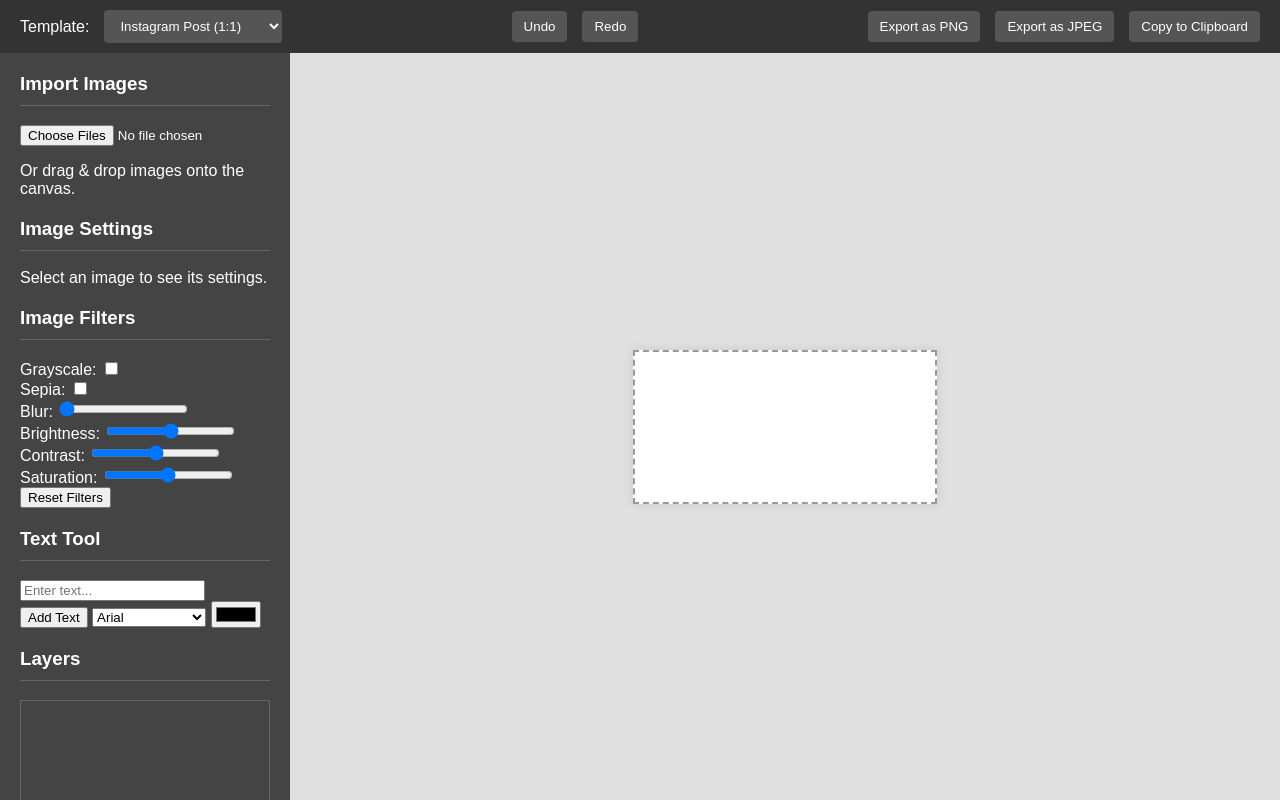
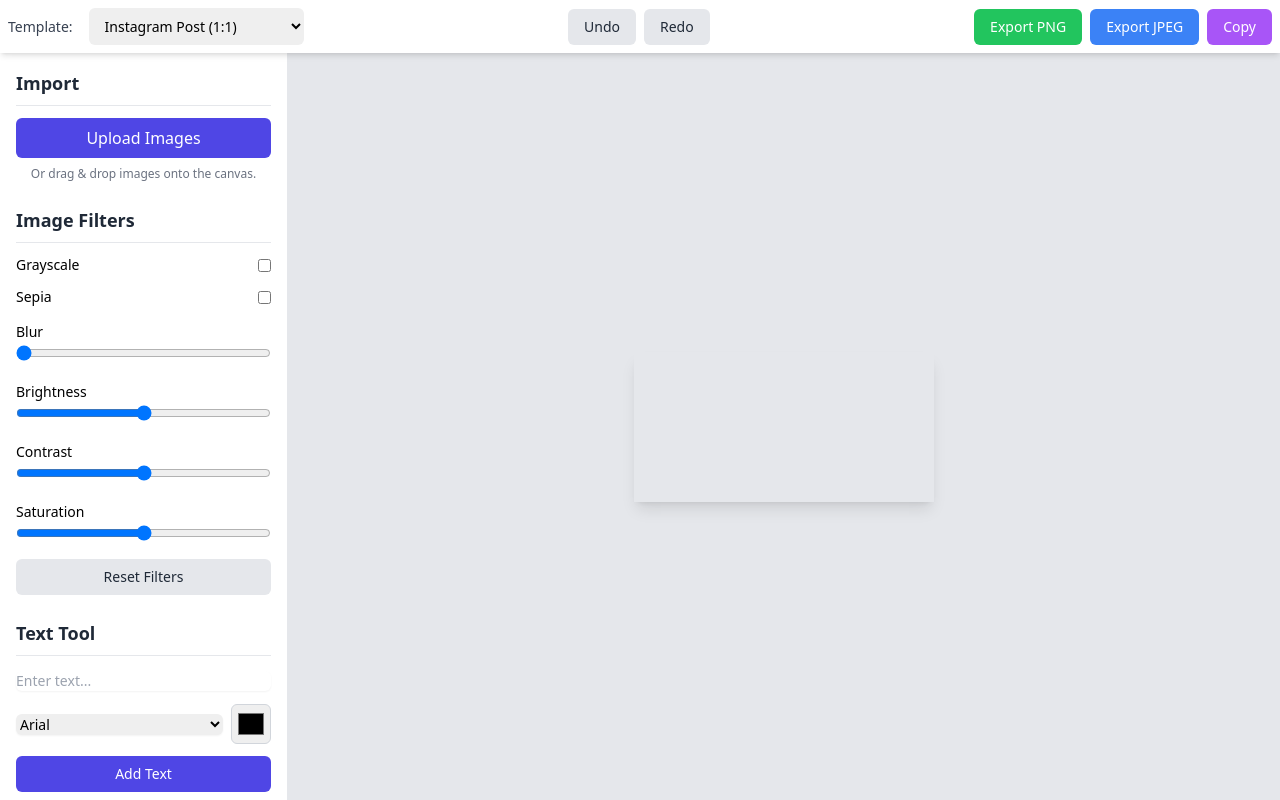
Before and after one commit to jeerovan/jeerovan.github.io, a plain HTML site: page collage-maker/index.html in a window 1280 px wide. Drawn offline with nearby package versions, Linux system fonts and the light colour scheme; a script that the page names is missing.

Commit message:
changes to collage-maker. Added tailwindcss

```diff
--- a/collage-maker/index.html
+++ b/collage-maker/index.html
@@ -4,88 +4,92 @@
     <meta charset="UTF-8">
     <meta name="viewport" content="width=device-width, initial-scale=1.0">
     <title>Image Collage Maker</title>
-    <link rel="stylesheet" href="style.css">
+    <script src="https://cdn.tailwindcss.com"></script>
 </head>
-<body>
-    <div class="app-container">
-        <div class="toolbar">
-            <div class="toolbar-section">
-                <label for="template-select">Template:</label>
-                <select id="template-select">
+<body class="bg-gray-100 font-sans">
+    <div class="flex flex-col h-screen">
+        <!-- Toolbar -->
+        <div class="bg-white shadow-md p-2 flex justify-between items-center z-10">
+            <div class="flex items-center space-x-4">
+                <label for="template-select" class="text-sm font-medium text-gray-700">Template:</label>
+                <select id="template-select" class="block w-full pl-3 pr-10 py-2 text-base border-gray-300 focus:outline-none focus:ring-indigo-500 focus:border-indigo-500 sm:text-sm rounded-md">
                     <option value="1:1">Instagram Post (1:1)</option>
                     <option value="9:16">YouTube Shorts (9:16)</option>
                     <option value="1:1">Square (1:1)</option>
                     <option value="3:4">Portrait (3:4)</option>
                     <option value="custom">Custom</option>
                 </select>
-                <div id="custom-size-inputs" style="display: none;">
-                    <input type="number" id="custom-width" placeholder="Width">
-                    <span>x</span>
-                    <input type="number" id="custom-height" placeholder="Height">
-                    <button id="apply-custom-size">Apply</button>
+                <div id="custom-size-inputs" class="hidden items-center space-x-2">
+                    <input type="number" id="custom-width" placeholder="Width" class="w-20 border-gray-300 rounded-md shadow-sm text-sm">
+                    <span class="text-gray-500">x</span>
+                    <input type="number" id="custom-height" placeholder="Height" class="w-20 border-gray-300 rounded-md shadow-sm text-sm">
+                    <button id="apply-custom-size" class="px-3 py-1 bg-indigo-600 text-white rounded-md hover:bg-indigo-700 text-sm">Apply</button>
                 </div>
             </div>
-            <div class="toolbar-section">
-                <button id="undo-btn">Undo</button>
-                <button id="redo-btn">Redo</button>
+            <div class="flex items-center space-x-2">
+                <button id="undo-btn" class="px-4 py-2 bg-gray-200 text-gray-800 rounded-md hover:bg-gray-300 text-sm font-medium">Undo</button>
+                <button id="redo-btn" class="px-4 py-2 bg-gray-200 text-gray-800 rounded-md hover:bg-gray-300 text-sm font-medium">Redo</button>
             </div>
-            <div class="toolbar-section">
-                <button id="export-png-btn">Export as PNG</button>
-                <button id="export-jpeg-btn">Export as JPEG</button>
-                <button id="copy-btn">Copy to Clipboard</button>
+            <div class="flex items-center space-x-2">
+                <button id="export-png-btn" class="px-4 py-2 bg-green-500 text-white rounded-md hover:bg-green-600 text-sm font-medium">Export PNG</button>
+                <button id="export-jpeg-btn" class="px-4 py-2 bg-blue-500 text-white rounded-md hover:bg-blue-600 text-sm font-medium">Export JPEG</button>
+                <button id="copy-btn" class="px-4 py-2 bg-purple-500 text-white rounded-md hover:bg-purple-600 text-sm font-medium">Copy</button>
             </div>
         </div>
-        <div class="main-content">
-            <div class="side-panel">
+
+        <div class="flex flex-1 overflow-hidden">
+            <!-- Side Panel -->
+            <div class="w-72 bg-white p-4 overflow-y-auto border-r space-y-6">
                 <div class="panel-section">
-                    <h3>Import Images</h3>
-                    <input type="file" id="image-upload" multiple accept="image/*">
-                    <p>Or drag & drop images onto the canvas.</p>
+                    <h3 class="text-lg font-semibold mb-3 border-b pb-2 text-gray-800">Import</h3>
+                    <label for="image-upload" class="w-full text-center px-4 py-2 bg-indigo-600 text-white rounded-md hover:bg-indigo-700 cursor-pointer block">Upload Images</label>
+                    <input type="file" id="image-upload" multiple accept="image/*" class="hidden">
+                    <p class="text-xs text-gray-500 mt-2 text-center">Or drag & drop images onto the canvas.</p>
                 </div>
+
                 <div class="panel-section">
-                    <h3>Image Settings</h3>
-                    <div id="image-settings-controls">
-                        <p>Select an image to see its settings.</p>
+                    <h3 class="text-lg font-semibold mb-3 border-b pb-2 text-gray-800">Image Filters</h3>
+                    <div id="filter-controls" class="space-y-3">
+                        <div class="flex items-center justify-between"><label for="grayscale-filter" class="text-sm">Grayscale</label><input type="checkbox" id="grayscale-filter" class="rounded"></div>
+                        <div class="flex items-center justify-between"><label for="sepia-filter" class="text-sm">Sepia</label><input type="checkbox" id="sepia-filter" class="rounded"></div>
+                        <div><label for="blur-filter" class="text-sm">Blur</label><input type="range" id="blur-filter" min="0" max="1" step="0.01" value="0" class="w-full"></div>
+                        <div><label for="brightness-filter" class="text-sm">Brightness</label><input type="range" id="brightness-filter" min="-1" max="1" step="0.01" value="0" class="w-full"></div>
+                        <div><label for="contrast-filter" class="text-sm">Contrast</label><input type="range" id="contrast-filter" min="-1" max="1" step="0.01" value="0" class="w-full"></div>
+                        <div><label for="saturation-filter" class="text-sm">Saturation</label><input type="range" id="saturation-filter" min="-1" max="1" step="0.01" value="0" class="w-full"></div>
+                        <button id="reset-filters-btn" class="w-full mt-2 px-4 py-2 bg-gray-200 text-gray-800 rounded-md hover:bg-gray-300 text-sm font-medium">Reset Filters</button>
                     </div>
                 </div>
+
                 <div class="panel-section">
-                    <h3>Image Filters</h3>
-                    <div id="filter-controls">
-                        <label>Grayscale: <input type="checkbox" id="grayscale-filter"></label><br>
-                        <label>Sepia: <input type="checkbox" id="sepia-filter"></label><br>
-                        <label>Blur: <input type="range" id="blur-filter" min="0" max="1" step="0.01" value="0"></label><br>
-                        <label>Brightness: <input type="range" id="brightness-filter" min="-1" max="1" step="0.01" value="0"></label><br>
-                        <label>Contrast: <input type="range" id="contrast-filter" min="-1" max="1" step="0.01" value="0"></label><br>
-                        <label>Saturation: <input type="range" id="saturation-filter" min="-1" max="1" step="0.01" value="0"></label><br>
-                        <button id="reset-filters-btn">Reset Filters</button>
+                    <h3 class="text-lg font-semibold mb-3 border-b pb-2 text-gray-800">Text Tool</h3>
+                    <div id="text-controls" class="space-y-3">
+                        <input type="text" id="text-input" placeholder="Enter text..." class="w-full border-gray-300 rounded-md shadow-sm text-sm">
+                        <div class="flex items-center space-x-2">
+                            <select id="font-family-select" class="flex-1 border-gray-300 rounded-md shadow-sm text-sm">
+                                <option>Arial</option><option>Verdana</option><option>Georgia</option><option>Courier New</option><option>Lucida Console</option>
+                            </select>
+                            <input type="color" id="text-color-input" value="#000000" class="w-10 h-10 p-1 border border-gray-300 rounded-md">
+                        </div>
+                        <button id="add-text-btn" class="w-full px-4 py-2 bg-indigo-600 text-white rounded-md hover:bg-indigo-700 text-sm font-medium">Add Text</button>
                     </div>
                 </div>
+
                 <div class="panel-section">
-                    <h3>Text Tool</h3>
-                    <div id="text-controls">
-                        <input type="text" id="text-input" placeholder="Enter text...">
-                        <button id="add-text-btn">Add Text</button>
-                        <select id="font-family-select">
-                            <option>Arial</option>
-                            <option>Verdana</option>
-                            <option>Georgia</option>
-                            <option>Courier New</option>
-                            <option>Lucida Console</option>
-                        </select>
-                        <input type="color" id="text-color-input" value="#000000">
-                    </div>
+                    <h3 class="text-lg font-semibold mb-3 border-b pb-2 text-gray-800">Background</h3>
+                    <input type="color" id="bg-color-input" value="#ffffff" class="w-full h-10 p-1 border border-gray-300 rounded-md">
                 </div>
+
                 <div class="panel-section">
-                    <h3>Layers</h3>
-                    <div id="layers-panel"></div>
-                </div>
-                 <div class="panel-section">
-                    <h3>Background</h3>
-                    <input type="color" id="bg-color-input" value="#ffffff">
+                    <h3 class="text-lg font-semibold mb-3 border-b pb-2 text-gray-800">Layers</h3>
+                    <div id="layers-panel" class="space-y-2"></div>
                 </div>
             </div>
-            <div class="canvas-container">
-                <canvas id="collage-canvas"></canvas>
+
+            <!-- Canvas -->
+            <div id="canvas-parent" class="flex-1 p-6 flex justify-center items-center bg-gray-200">
+                <div class="canvas-container shadow-lg">
+                    <canvas id="collage-canvas"></canvas>
+                </div>
             </div>
         </div>
     </div>
--- a/collage-maker/style.css
+++ /dev/null
@@ -1,92 +0,0 @@
-body, html {
-    margin: 0;
-    padding: 0;
-    font-family: sans-serif;
-    background-color: #f0f0f0;
-    height: 100%;
-    overflow: hidden;
-}
-
-.app-container {
-    display: flex;
-    flex-direction: column;
-    height: 100%;
-}
-
-.toolbar {
-    display: flex;
-    justify-content: space-between;
-    align-items: center;
-    background-color: #333;
-    color: white;
-    padding: 10px 20px;
-}
-
-.toolbar-section {
-    display: flex;
-    align-items: center;
-    gap: 15px;
-}
-
-.toolbar select, .toolbar button {
-    padding: 8px 12px;
-    border: none;
-    border-radius: 4px;
-    background-color: #555;
-    color: white;
-    cursor: pointer;
-}
-
-.toolbar select:hover, .toolbar button:hover {
-    background-color: #777;
-}
-
-.main-content {
-    display: flex;
-    flex-grow: 1;
-    overflow: hidden;
-}
-
-.side-panel {
-    width: 250px;
-    background-color: #444;
-    color: white;
-    padding: 20px;
-    overflow-y: auto;
-}
-
-.panel-section {
-    margin-bottom: 20px;
-}
-
-.panel-section h3 {
-    margin-top: 0;
-    border-bottom: 1px solid #666;
-    padding-bottom: 10px;
-}
-
-#image-upload {
-    width: 100%;
-}
-
-#layers-panel {
-    border: 1px solid #666;
-    min-height: 100px;
-    padding: 10px;
-}
-
-.canvas-container {
-    flex-grow: 1;
-    display: flex;
-    justify-content: center;
-    align-items: center;
-    padding: 20px;
-    background-color: #e0e0e0;
-    overflow: auto;
-}
-
-#collage-canvas {
-    border: 2px dashed #999;
-    background-color: white;
-    box-shadow: 0 0 10px rgba(0,0,0,0.1);
-}
```
Also changed, not shown: collage-maker/script.js (+10 -8 lines).
